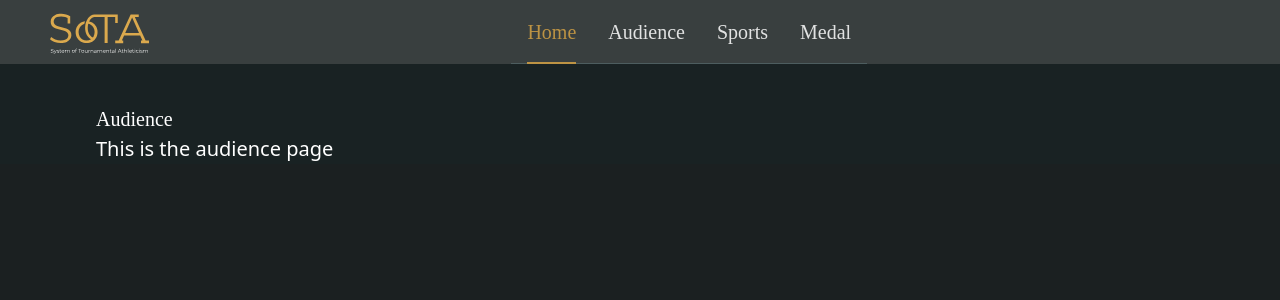
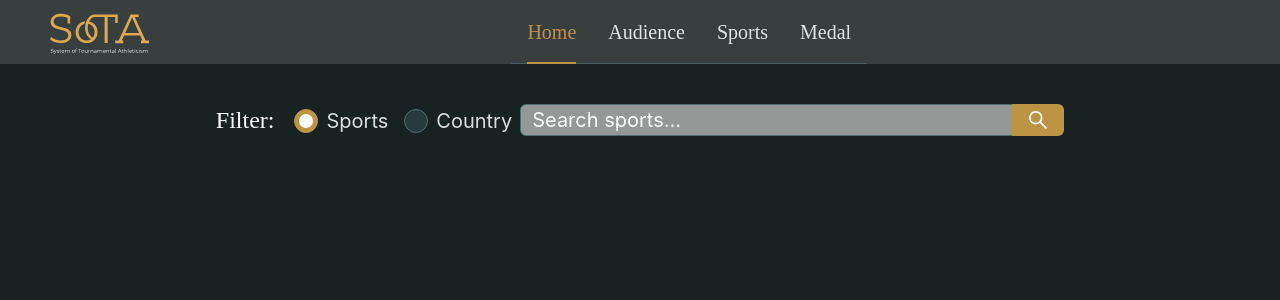
Before and after one commit to SPaM-Skill-Issue/sota-frontend, a React (Vite) app: page /audience in a window 1280 px wide. Shown: the top 300 px of the page. Built offline with nearby package versions, Linux system fonts and the light colour scheme.

Commit message:
feat: add filter component

```diff
--- /dev/null
+++ b/src/components/filterSportCountry.tsx
@@ -0,0 +1,37 @@
+import React, { useState } from 'react';
+import { Radio } from 'antd';
+import SearchBar from '../components/searchBar';
+
+const FilterComponent: React.FC = () => {
+    const [selectedCategory, setSelectedCategory] = useState<string>('sports'); // Set "sports" as default
+    const [placeholderText, setPlaceholderText] = useState<string>('Search sports...'); // Set default placeholder
+
+    const handleCategoryChange = (e: any) => {
+        const selectedValue = e.target.value;
+        setSelectedCategory(selectedValue);
+
+        if (selectedValue === 'sports') {
+            setPlaceholderText('Search sports...');
+        } else if (selectedValue === 'country') {
+            setPlaceholderText('Search countries...');
+        }
+    };
+
+    const handleSearch = (value: string) => {
+        console.log(`Searching for: ${value}`);
+        // TODO: search logic
+    };
+
+    return (
+        <div className='flex justify-center'>
+            <div className='text-2xl font-primary text-white mr-5 font-semi-bold'>Filter:</div>
+            <Radio.Group onChange={handleCategoryChange} value={selectedCategory} className='font-primary text-2xl'>
+                <Radio value="sports">Sports</Radio>
+                <Radio value="country">Country</Radio>
+            </Radio.Group>
+            <SearchBar onSearch={handleSearch} placeHolder={placeholderText} />
+        </div>
+    );
+};
+
+export default FilterComponent;
--- a/src/pages/audience.tsx
+++ b/src/pages/audience.tsx
@@ -1,8 +1,9 @@
+import FilterComponent from "../components/filterSportCountry";
+
 const Audience = () => {
   return (
-    <div>
-      <h1 className='font-primary text-white'>Audience</h1>
-      <p className='font-body text-white'>This is the audience page</p>
+    <div className="felx">
+      <FilterComponent />
     </div>
   );
 }
--- a/src/pages/medal.tsx
+++ b/src/pages/medal.tsx
@@ -1,8 +1,9 @@
+import FilterComponent from "../components/filterSportCountry";
+
 const Medal = () => {
   return (
-    <div>
-      <h1 className='font-primary text-white'>Medal</h1>
-      <p className='font-body text-white'>This is the medal page</p>
+    <div className="felx">
+      <FilterComponent />
     </div>
   );
 }
```
